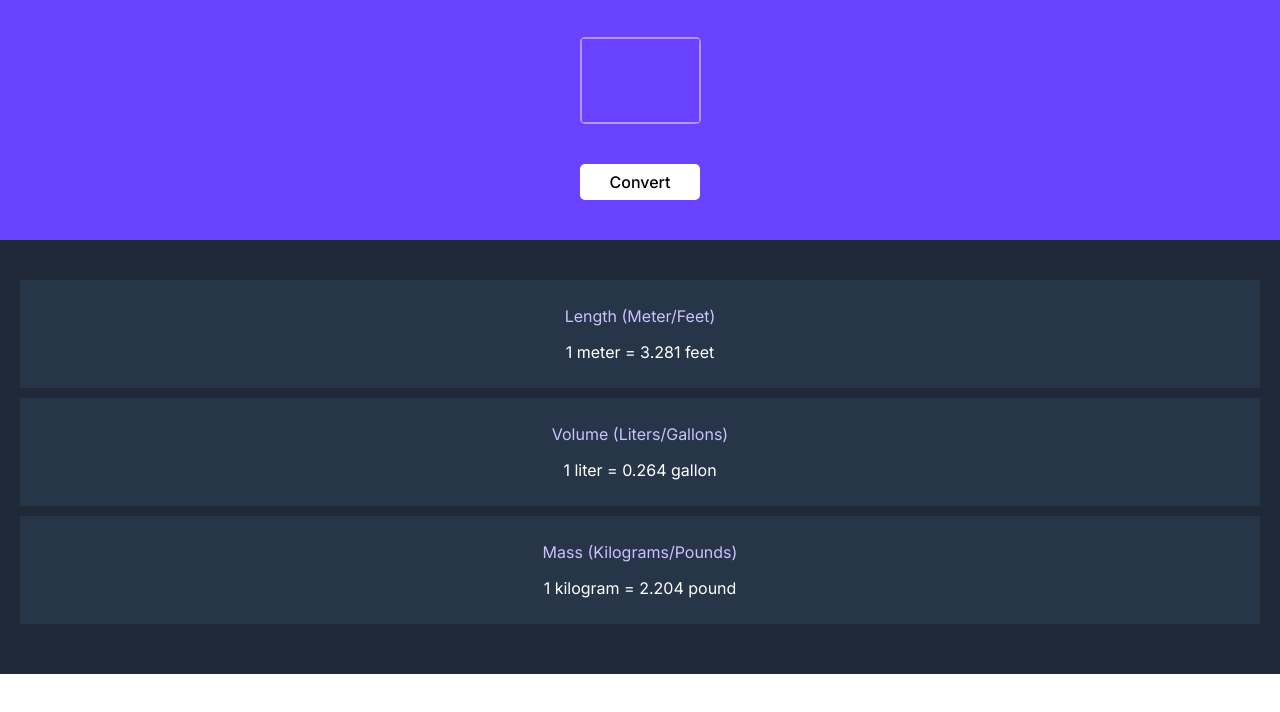
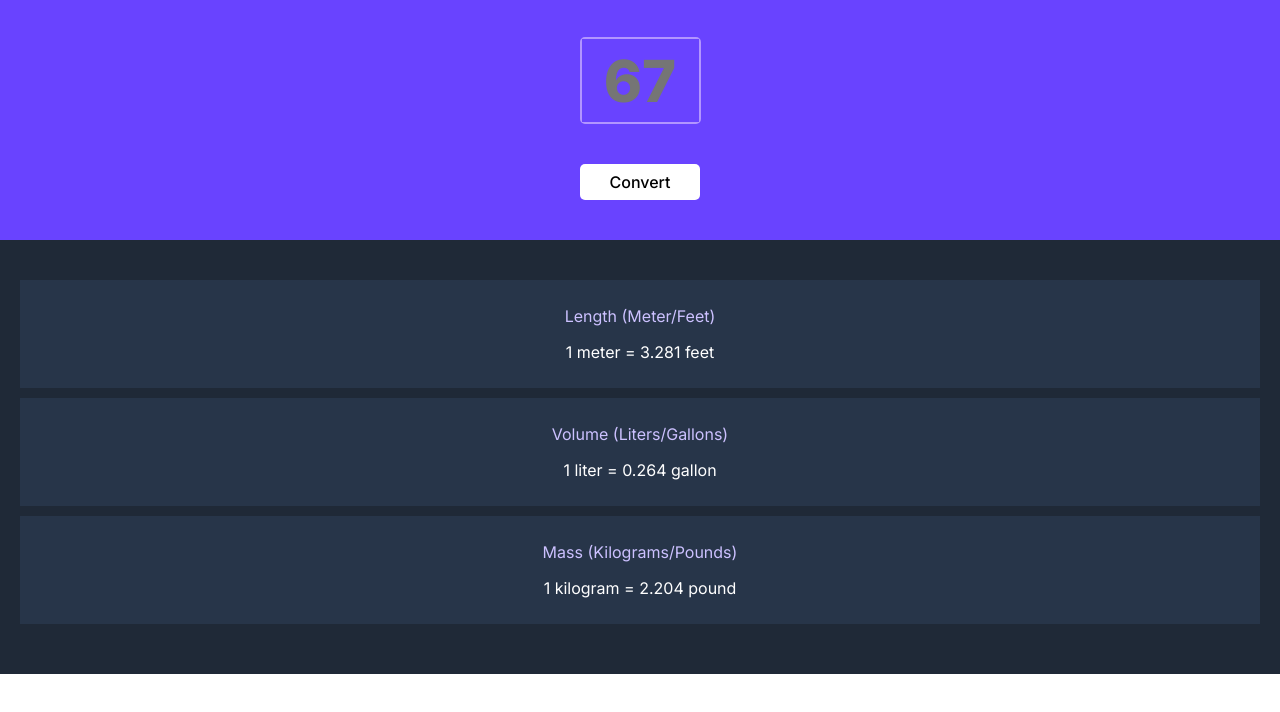
Before and after one commit to amirul1709/unit-converter, a website built with Vite: page index.html in a window 1280 px wide. Shown: the part 82-794 px from the top of the page. Built offline with nearby package versions, Linux system fonts and the light colour scheme.

Commit message:
Update index.html

```diff
--- a/index.html
+++ b/index.html
@@ -14,7 +14,7 @@
     <div id="header-div">
         <h1>Metric/Imperial Unit Conversion</h1>
         <div id="input-div">
-            <input id="user-input" type="text">
+            <input id="user-input" type="text" placeholder="67">
         </div>
         <button id="convert-btn">Convert</button>
     </div>
```
